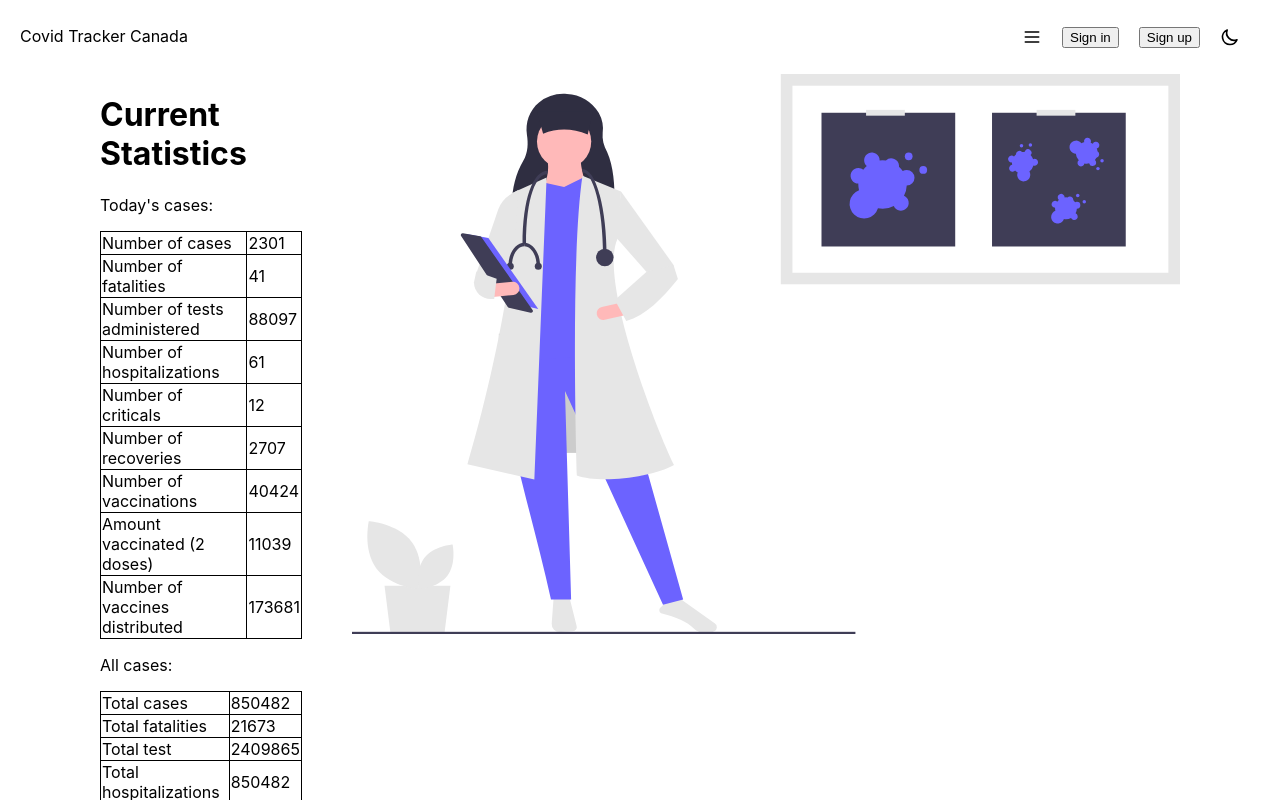
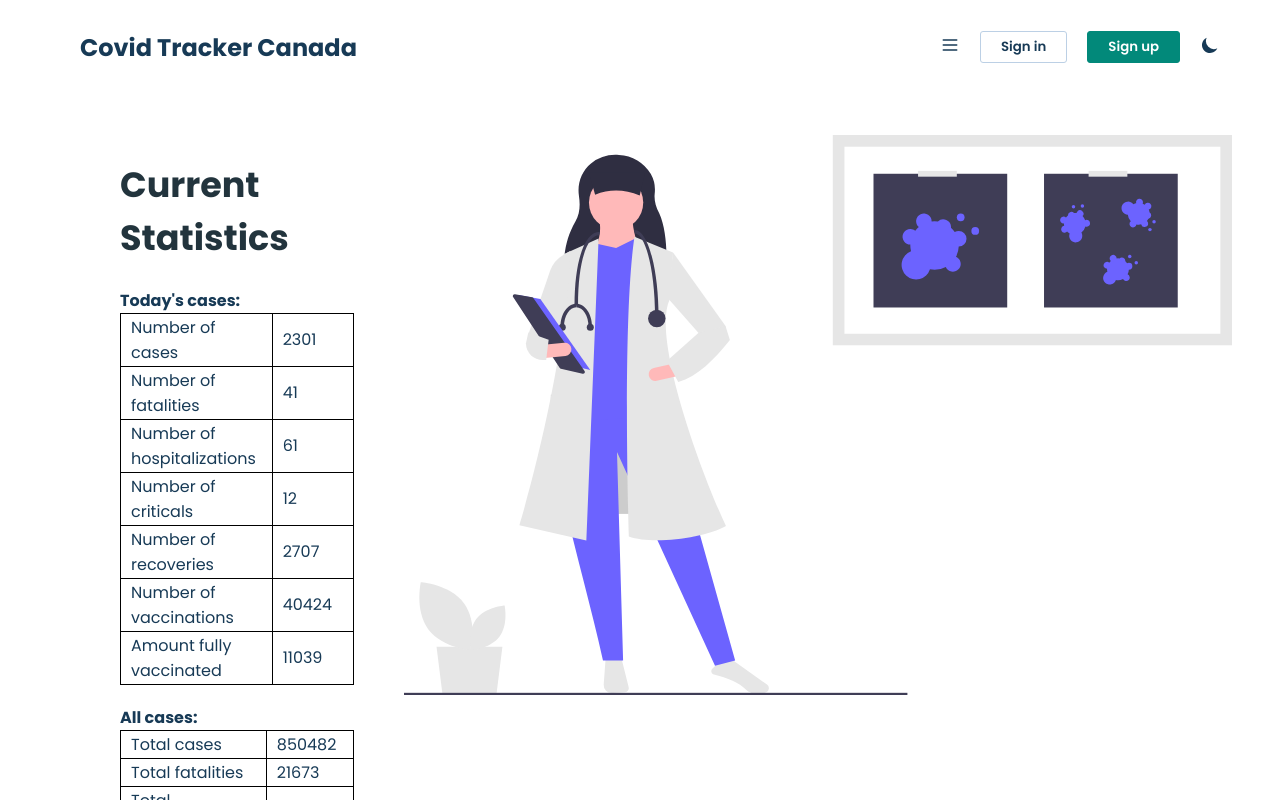
Before and after one commit to karolinaCodes/covid-tracking-app, a React (Create React App) app: page / in a window 1280 px wide. Shown: the top 800 px of the page. Built offline with nearby package versions, Linux system fonts and the light colour scheme.

Commit message:
added all styles

```diff
--- a/src/App.css
+++ b/src/App.css
@@ -1,3 +1,5 @@
+@import url("https://fonts.googleapis.com/css2?family=Poppins:wght@400;600;700&display=swap");
+
 .App {
   text-align: center;
 }
--- a/src/components/Header.js
+++ b/src/components/Header.js
@@ -1,14 +1,17 @@
 import React, { Fragment } from "react";
 import styles from "./Header.module.css";
+import "./Header.module.css";
 
 function Header() {
   return (
     <nav className={styles.navbar}>
-      <p>Covid Tracker Canada</p>
+      <h1 className={styles.heading}>Covid Tracker Canada</h1>
 
       <ul className={styles.leftIcons}>
+        <li>
           <svg
             width="20px"
+            color="#173A56"
             xmlns="http://www.w3.org/2000/svg"
             className={("h-6 w-6", styles.listItem)}
             fill="none"
@@ -22,27 +25,25 @@ function Header() {
               d="M4 6h16M4 12h16M4 18h16"
             />
           </svg>
-        <li className={styles.listItem}>
-          <button>Sign in</button>
         </li>
         <li className={styles.listItem}>
-          <button>Sign up</button>
+          <button className={styles.signInBtn}>Sign in</button>
         </li>
+        <li className={styles.listItem}>
+          <button className={styles.signUpBtn}>Sign up</button>
+        </li>
+        <li>
           <svg
             width="20px"
+            color="#173A56"
             xmlns="http://www.w3.org/2000/svg"
-          className={("h-6 w-6", styles.listItem)}
-          fill="none"
-          viewBox="0 0 24 24"
-          stroke="currentColor"
+            className="h-5 w-5"
+            viewBox="0 0 20 20"
+            fill="currentColor"
           >
-          <path
-            strokeLinecap="round"
-            strokeLinejoin="round"
-            strokeWidth={2}
-            d="M20.354 15.354A9 9 0 018.646 3.646 9.003 9.003 0 0012 21a9.003 9.003 0 008.354-5.646z"
-          />
+            <path d="M17.293 13.293A8 8 0 016.707 2.707a8.001 8.001 0 1010.586 10.586z" />
           </svg>
+        </li>
       </ul>
     </nav>
   );
--- a/src/components/Header.module.css
+++ b/src/components/Header.module.css
@@ -1,7 +1,7 @@
 .navbar {
   display: grid;
   grid-template-columns: 50% 50%;
-  padding: 10px 20px 10px 20px;
+  padding: 10px 60px 10px 80px;
 }
 
 .leftIcons {
@@ -13,3 +13,34 @@
 .listItem {
   margin-right: 20px;
 }
+
+.heading {
+  margin-left: 0px;
+  font-family: Poppins;
+  font-weight: 700;
+  color: #173a56;
+}
+
+li {
+  align-self: center;
+}
+
+.signInBtn {
+  background: transparent;
+  border: 1px solid #bcd0e5;
+  border-radius: 3px;
+  color: #173a56;
+  font-family: Poppins;
+  font-weight: 600;
+  padding: 5px 20px;
+}
+
+.signUpBtn {
+  background: #02897a;
+  border: 1px solid #02897a;
+  border-radius: 3px;
+  color: #ffffff;
+  font-family: Poppins;
+  font-weight: 600;
+  padding: 5px 20px;
+}
--- a/src/components/Main-Content/MainContent.module.css
+++ b/src/components/Main-Content/MainContent.module.css
@@ -2,7 +2,7 @@
   display: grid;
   grid-template-columns: 1fr 1fr;
   grid-column-gap: 50px;
-  margin: 0px 100px 0px 100px;
+  margin: 40px 120px 0px 120px;
   align-items: flex-start;
 }
 
@@ -11,4 +11,8 @@
 }
 
 .heading {
+  font-family: Poppins;
+  font-weight: 700;
+  color: #22343d;
+  font-size: 35px;
 }
--- a/src/components/Main-Content/StatsTable.js
+++ b/src/components/Main-Content/StatsTable.js
@@ -5,7 +5,7 @@ import "./StatsTable.module.css";
 function StatsTable() {
   return (
     <Fragment>
-      <p>Today's cases:</p>
+      <h7>Today's cases:</h7>
       <table className={styles.table}>
         <tr>
           <td>Number of cases</td>
@@ -14,10 +14,6 @@ function StatsTable() {
         <tr>
           <td>Number of fatalities</td>
           <td>41</td>
-        </tr>
-        <tr>
-          <td>Number of tests administered</td>
-          <td>88097</td>
         </tr>
         <tr>
           <td>Number of hospitalizations</td>
@@ -36,15 +32,12 @@ function StatsTable() {
           <td>40424</td>
         </tr>
         <tr>
-          <td>Amount vaccinated (2 doses)</td>
+          <td>Amount fully vaccinated</td>
           <td>11039</td>
         </tr>
-        <tr>
-          <td>Number of vaccines distributed</td>
-          <td>173681</td>
-        </tr>
       </table>
-      <p>All cases:</p>
+      <br />
+      <h7>All cases:</h7>
       <table>
         <tr>
           <td className={styles.table}>Total cases</td>
@@ -53,10 +46,6 @@ function StatsTable() {
         <tr>
           <td>Total fatalities</td>
           <td>21673</td>
-        </tr>
-        <tr>
-          <td>Total test</td>
-          <td>2409865</td>
         </tr>
         <tr>
           <td>Total hospitalizations</td>
@@ -71,16 +60,8 @@ function StatsTable() {
           <td>7958272</td>
         </tr>
         <tr>
-          <td>Total vaccinations</td>
-          <td>149982</td>
-        </tr>
-        <tr>
           <td>Total vaccinated</td>
           <td>415505</td>
-        </tr>
-        <tr>
-          <td>Total vaccines distributed</td>
-          <td>1850482</td>
         </tr>
       </table>
     </Fragment>
--- a/src/components/Main-Content/StatsTable.module.css
+++ b/src/components/Main-Content/StatsTable.module.css
@@ -2,4 +2,18 @@ table,
 td {
   border: 1px solid black;
   border-collapse: collapse;
+  font-family: Poppins;
+  font-weight: 400;
+  color: #173a56;
 }
+
+td {
+  padding: 1px 10px 1px 10px;
+  width: 215px;
+}
+
+h7 {
+  font-family: Poppins;
+  font-weight: 700;
+  color: #173a56;
+}
```
Lines whose indentation alone changed are shown as unchanged.
